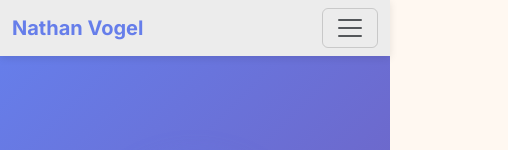
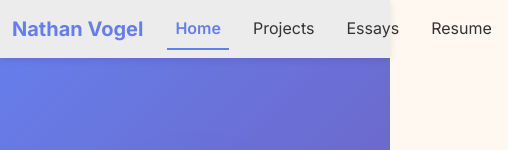
Before and after one commit to ndv0gel/ndv0gel-professional-portfolio, a Next.js app: page / in a window 390 px wide. Shown: the top 150 px of the page, 508 px wide, since content can reach past the window. Built offline with nearby package versions, Linux system fonts and the light colour scheme.

Commit message:
Force horizontal navbar on mobile devices

```diff
--- a/src/components/Navbar.tsx
+++ b/src/components/Navbar.tsx
@@ -10,14 +10,12 @@ const NavBar: React.FC = () => {
   const isActive = (path: string) => pathname === path || pathname.startsWith(path);
 
   return (
-    <Navbar bg="light" expand="lg" sticky="top">
+    <Navbar bg="light" sticky="top">
       <Container>
         <Navbar.Brand href="/" className="fw-bold">
           Nathan Vogel
         </Navbar.Brand>
-        <Navbar.Toggle aria-controls="basic-navbar-nav" />
-        <Navbar.Collapse id="basic-navbar-nav">
-          <Nav className="ms-auto">
+        <Nav className="ms-auto d-flex flex-row">
             <Nav.Link href="/" active={pathname === '/'}>
               Home
             </Nav.Link>
@@ -30,8 +28,7 @@ const NavBar: React.FC = () => {
             <Nav.Link href="/resume" active={isActive('/resume')}>
               Resume
             </Nav.Link>
-          </Nav>
-        </Navbar.Collapse>
+        </Nav>
       </Container>
     </Navbar>
   );
```
